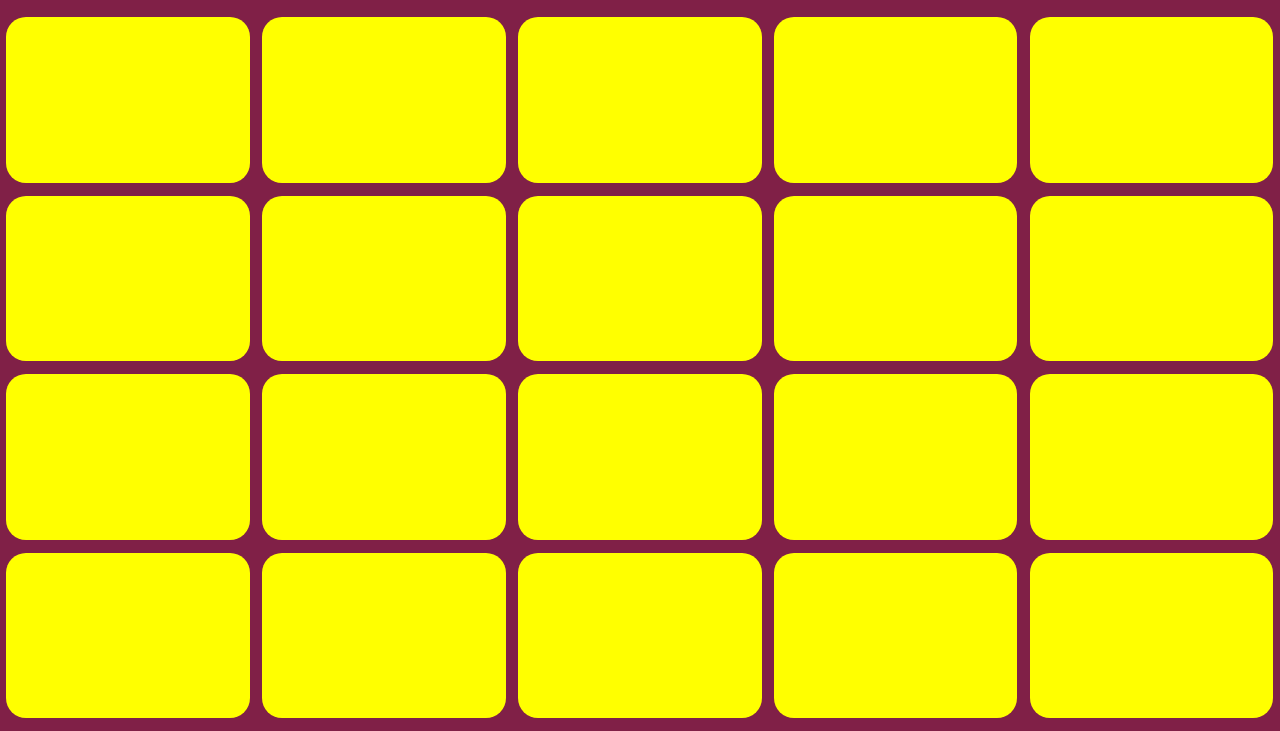
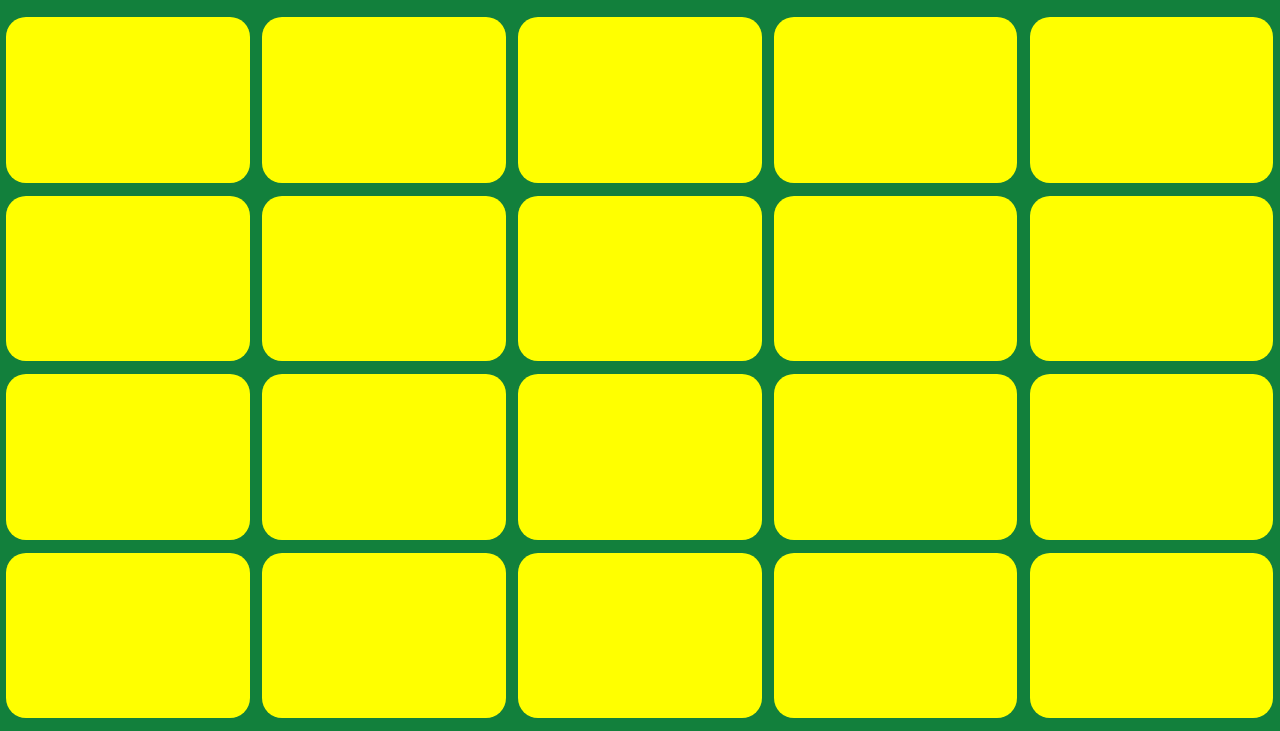
Before and after one commit to MoonTahoe/Memory, a website: page production-client/index.html in a window 1280 px wide. Shown: the part 69-800 px from the top of the page. Drawn offline with Linux system fonts and the light colour scheme.

Commit message:
Changes the table to green

```diff
--- a/development-client/css/style.less
+++ b/development-client/css/style.less
@@ -1,4 +1,4 @@
-@tableColor: #802047;
+@tableColor: #12803c;
 @cardColor: yellow;
 @grey: #EEE;
 @lightText: white;
```
Also changed, not shown: production-client/css/style.css.
